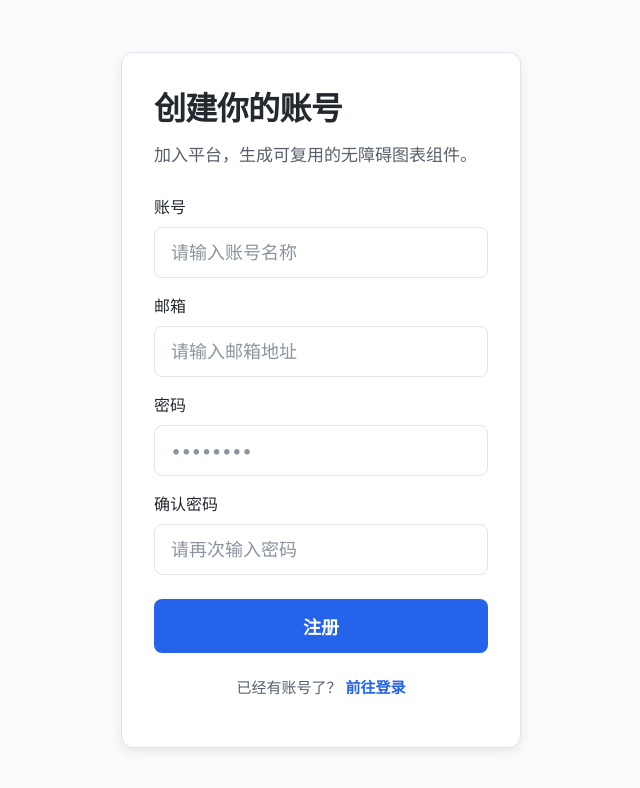
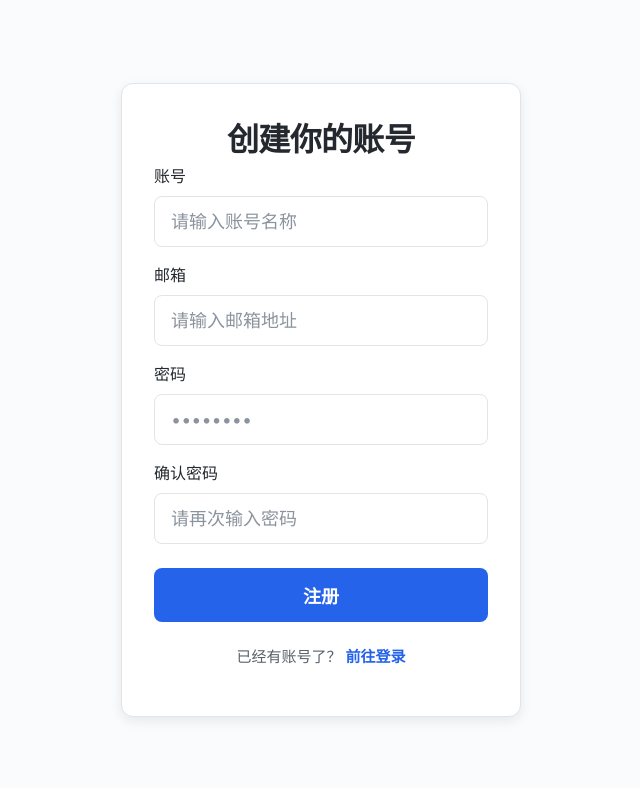
Before and after one commit to zxjzxj28/accessibility_chart_tool, a Vue app in the folder frontend/: page /register in a window 1280 px wide. Shown: the top 788 px of the page, without its empty margins (319-959 px from the left). Built offline with nearby package versions, Linux system fonts and the light colour scheme.

Commit message:
移除注册页面副标题并居中登录和注册页面标题

```diff
--- a/frontend/src/components/LoginView.vue
+++ b/frontend/src/components/LoginView.vue
@@ -80,6 +80,7 @@ h1 {
   font-weight: 600;
   color: var(--color-text-primary, #24292f);
   letter-spacing: -0.02em;
+  text-align: center;
 }
 
 .subtitle {
--- a/frontend/src/components/RegisterView.vue
+++ b/frontend/src/components/RegisterView.vue
@@ -2,7 +2,6 @@
   <div class="auth-layout">
     <div class="panel">
       <h1>创建你的账号</h1>
-      <p class="subtitle">加入平台，生成可复用的无障碍图表组件。</p>
       <form @submit.prevent="handleSubmit" class="form">
         <label>
           账号
@@ -103,6 +102,7 @@ h1 {
   font-weight: 600;
   color: var(--color-text-primary, #24292f);
   letter-spacing: -0.02em;
+  text-align: center;
 }
 
 .subtitle {
```
